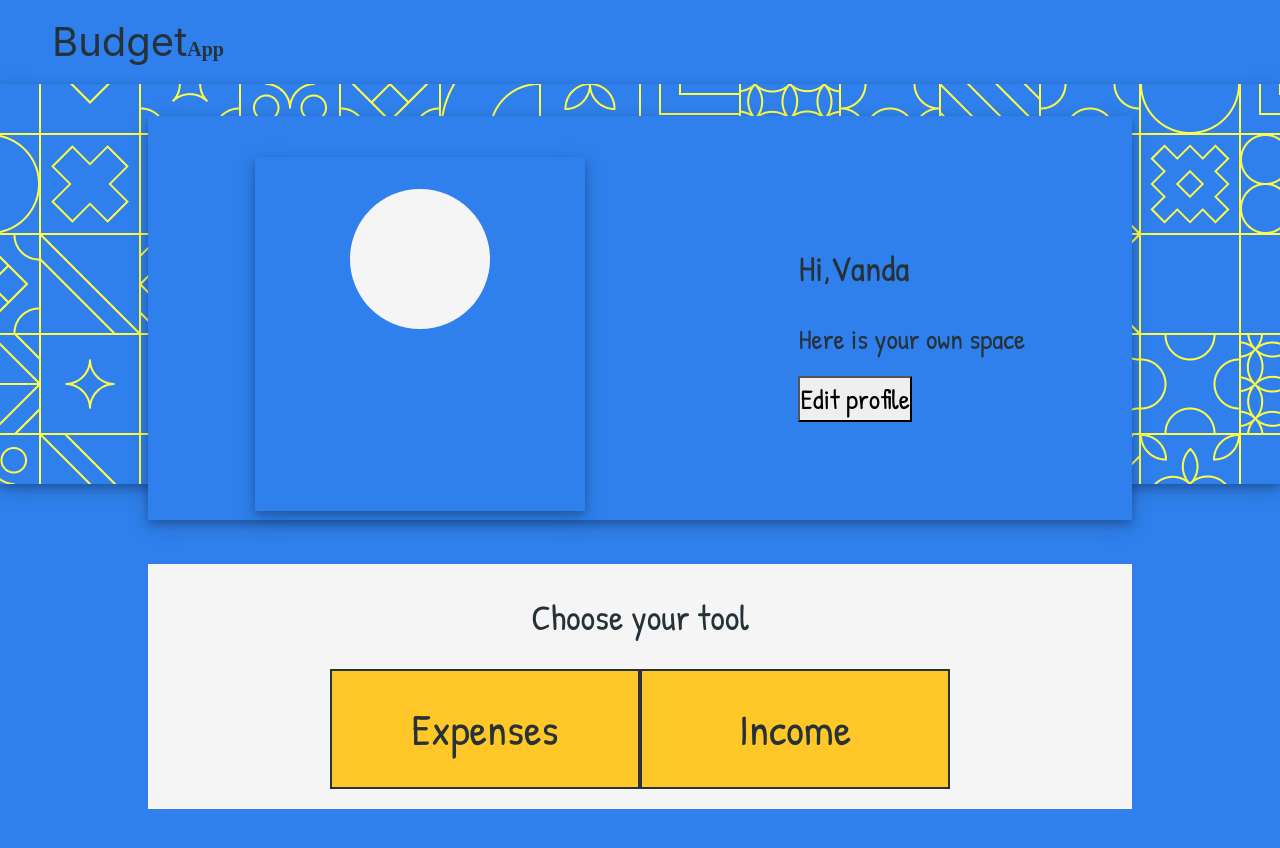
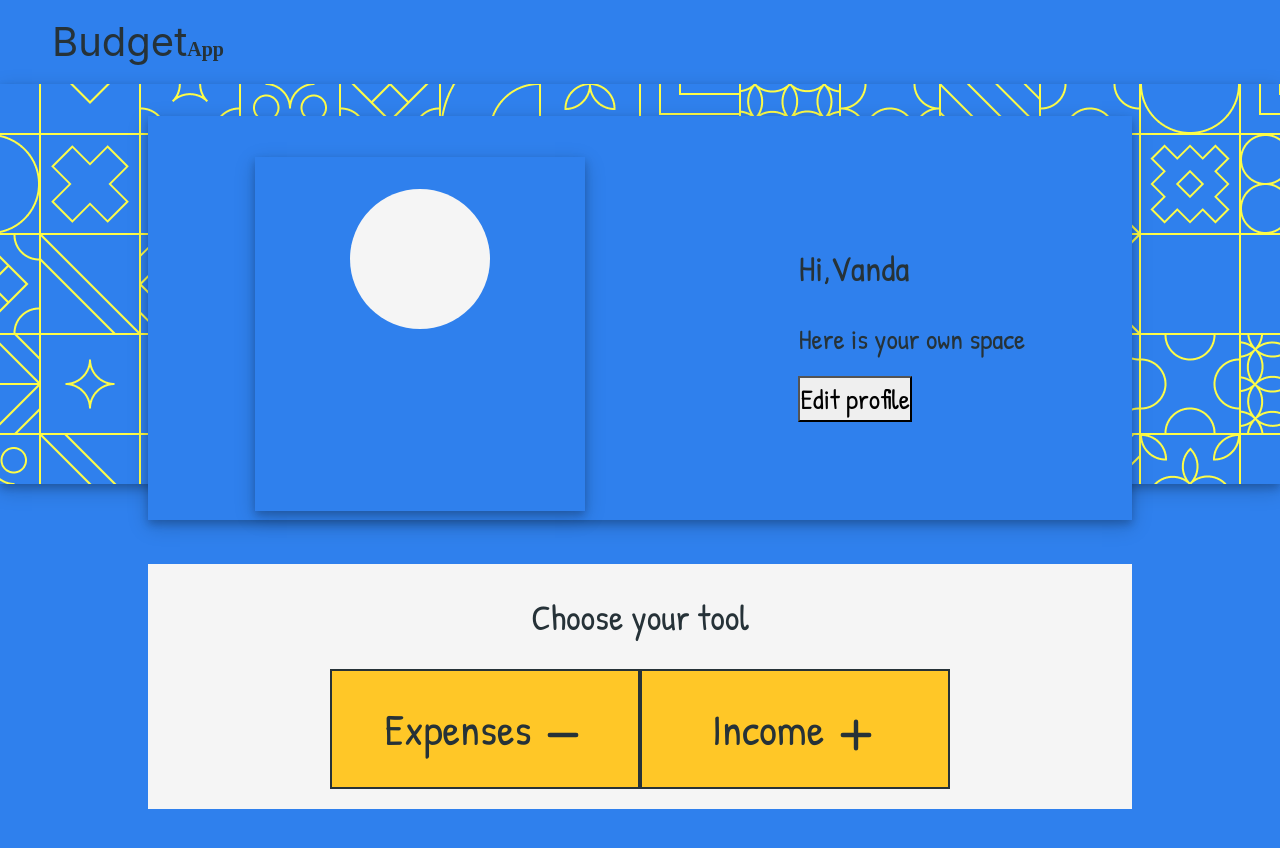
Before and after one commit to irinagetman1973/CS203-Budget-App, a React (Create React App) app: page /Dashboard in a window 1280 px wide. Shown: the top 848 px of the page. Built offline with nearby package versions, Linux system fonts and the light colour scheme.

Commit message:
Dashboard icons added

```diff
--- a/src/components/DashboardPageLayout.js
+++ b/src/components/DashboardPageLayout.js
@@ -2,8 +2,8 @@ import React, { useState } from "react";
 import { Route, Routes, useNavigate } from 'react-router-dom';
 import 'bootstrap/dist/css/bootstrap.min.css'
 
-import { library, icon } from '@fortawesome/fontawesome-svg-core'
-import { faCamera } from '@fortawesome/free-solid-svg-icons'
+
+import { HiPlus,HiMinus } from 'react-icons/hi'
 
 
 import '../App.css';
@@ -70,13 +70,13 @@ export const DashboardPageLayout = () => {
                         <div className='row mt-3'>
                             <div className='col=sm'>
                                 <button className='sign-btn col-sm' onClick={navigateToExpenses}>
-                                    Expenses
+                                    Expenses <HiMinus />
                                 </button>
                                 <Routes>
                                     <Route path="/Expenses" element={<Expenses />} />
                                 </Routes>
                                 <button className='sign-btn col-sm' onClick={navigateToIncome}>
-                                    Income
+                                    Income <HiPlus/>
                                 </button>
                                 <Routes>
                                     <Route path="/Income" element={<Income />} />
```
